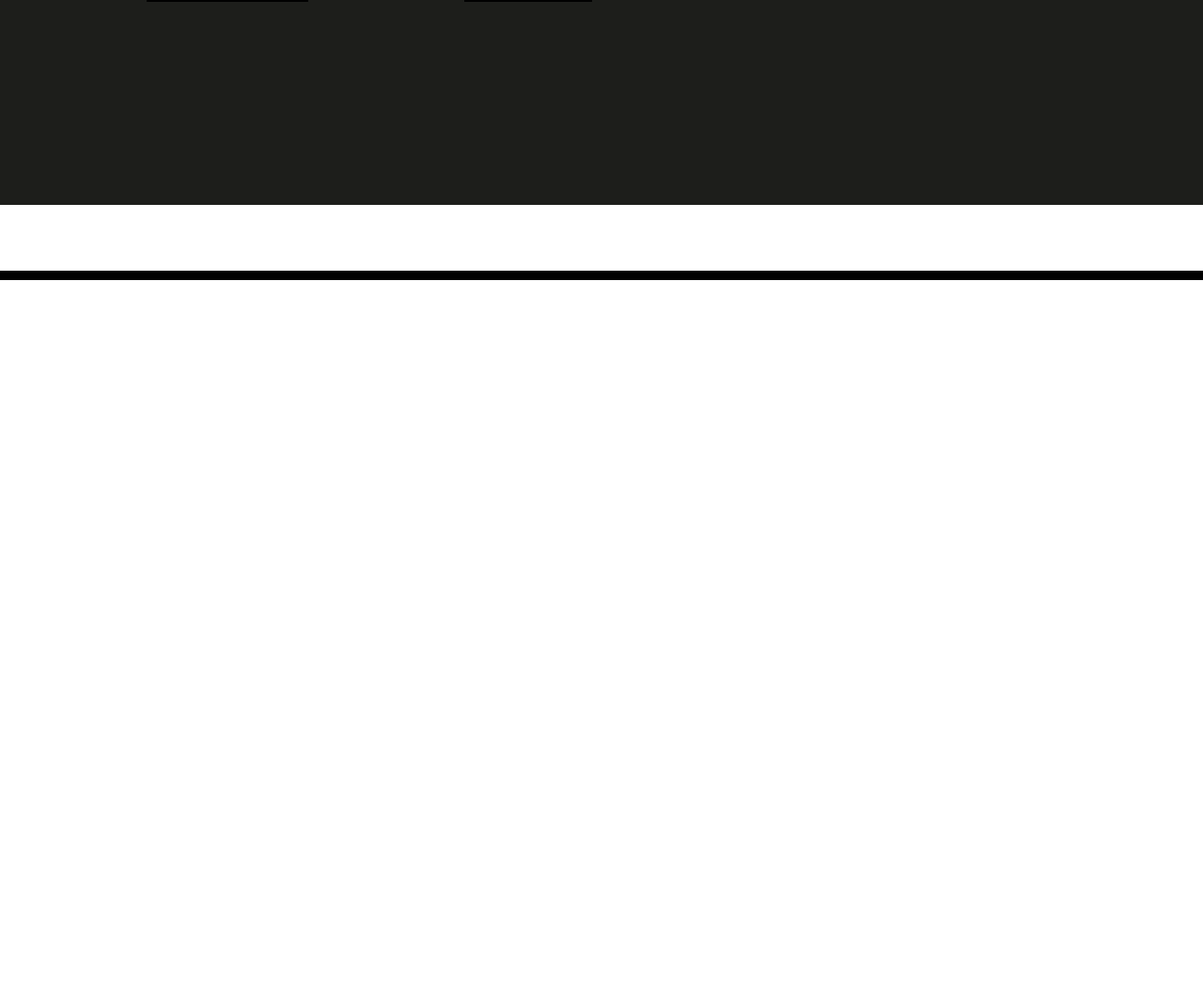
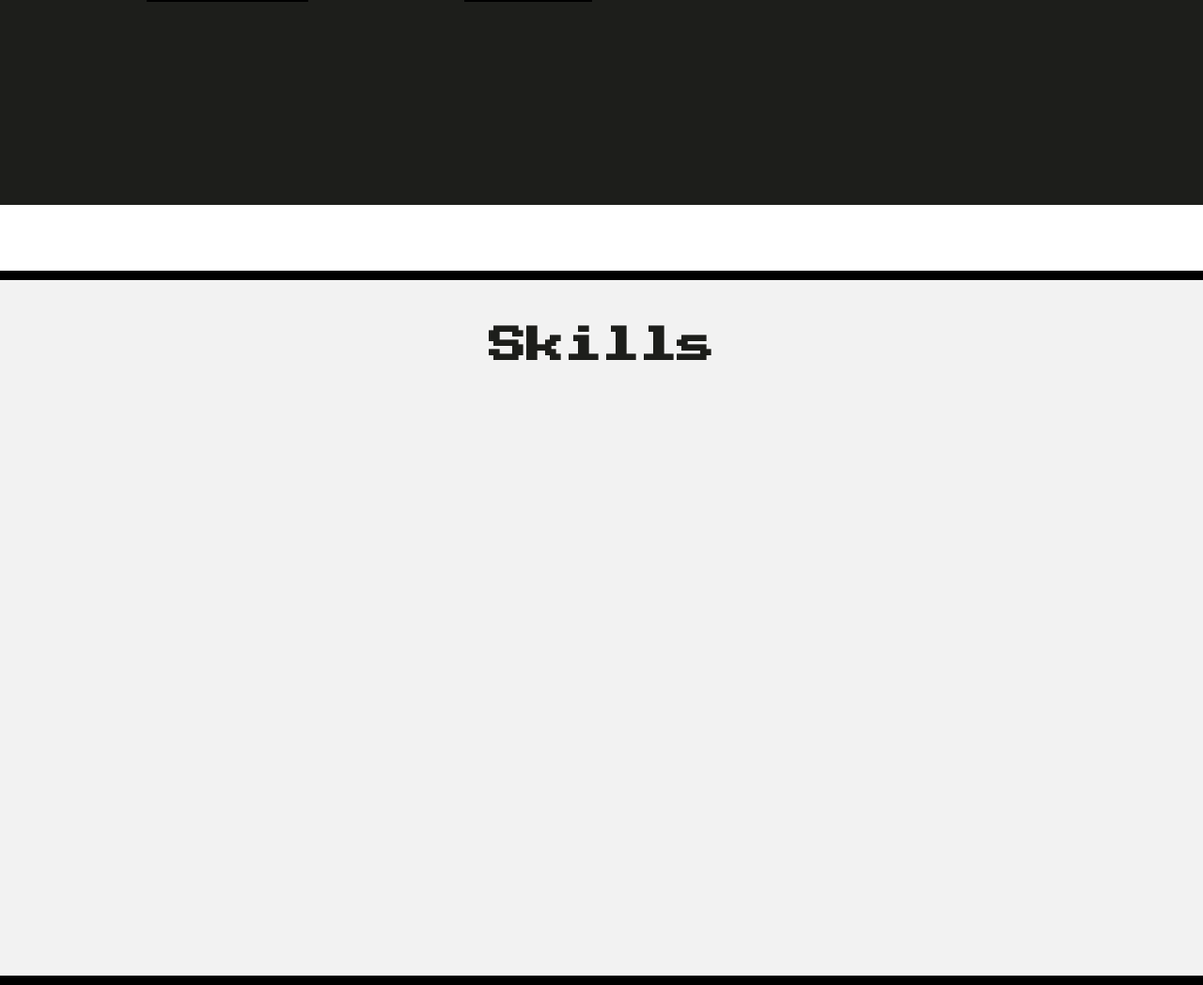
Before and after one commit to ventur41/ventur41.github.io, a plain HTML site: page index.html in a window 1280 px wide. Shown: the part 594-1642 px from the top of the page at 94% size. Before the commit the page ends 892 px from the top, so only its background shows below. Drawn offline with Linux system fonts and the light colour scheme.

Commit message:
Create -second variation to Title

```diff
--- a/css/components/button.css
+++ b/css/components/button.css
@@ -2,6 +2,7 @@
     display: inline-flex;
     background-color: #F2B90C;
     color: #0D0D0D;
+    box-shadow: 5px 5px 0 #000000;
     padding: 18px 20px;
     margin-right: 0;
     transition: transform 100ms linear;
--- /dev/null
+++ b/css/components/skills.css
@@ -0,0 +1,7 @@
+.skills{
+    box-sizing: border-box;
+    height: 750px;
+    background-color: #F2F2F2;
+    padding-top: 50px;
+    border-bottom: 10px solid #000000 ;
+}
--- a/css/components/title.css
+++ b/css/components/title.css
@@ -4,3 +4,9 @@
     text-shadow: 4px 4px 0 #F2F2F2;
     font-family: "Press Start 2P", Arial, Helvetica, sans-serif;
 }
+
+.title.-second{
+    color: #1d1e1b;
+    text-shadow: none;
+    text-align: center;
+}
--- a/index.html
+++ b/index.html
@@ -12,6 +12,7 @@
     <link rel="stylesheet" href="css/reset.css">
     <link rel="stylesheet" href="css/components/header.css">
     <link rel="stylesheet" href="css/components/banner.css">
+    <link rel="stylesheet" href="css/components/skills.css">
     <link rel="stylesheet" href="css/components/title.css">
     <link rel="stylesheet" href="css/components/subtitle.css">
     <link rel="stylesheet" href="css/components/box.css">
@@ -49,6 +50,10 @@
                 </div>
             </div>
         </section>
+
+        <section class="skills">
+            <h2 class="title -second">Skills</h2>
+        </section>
     </main>
 </body>
 
```
